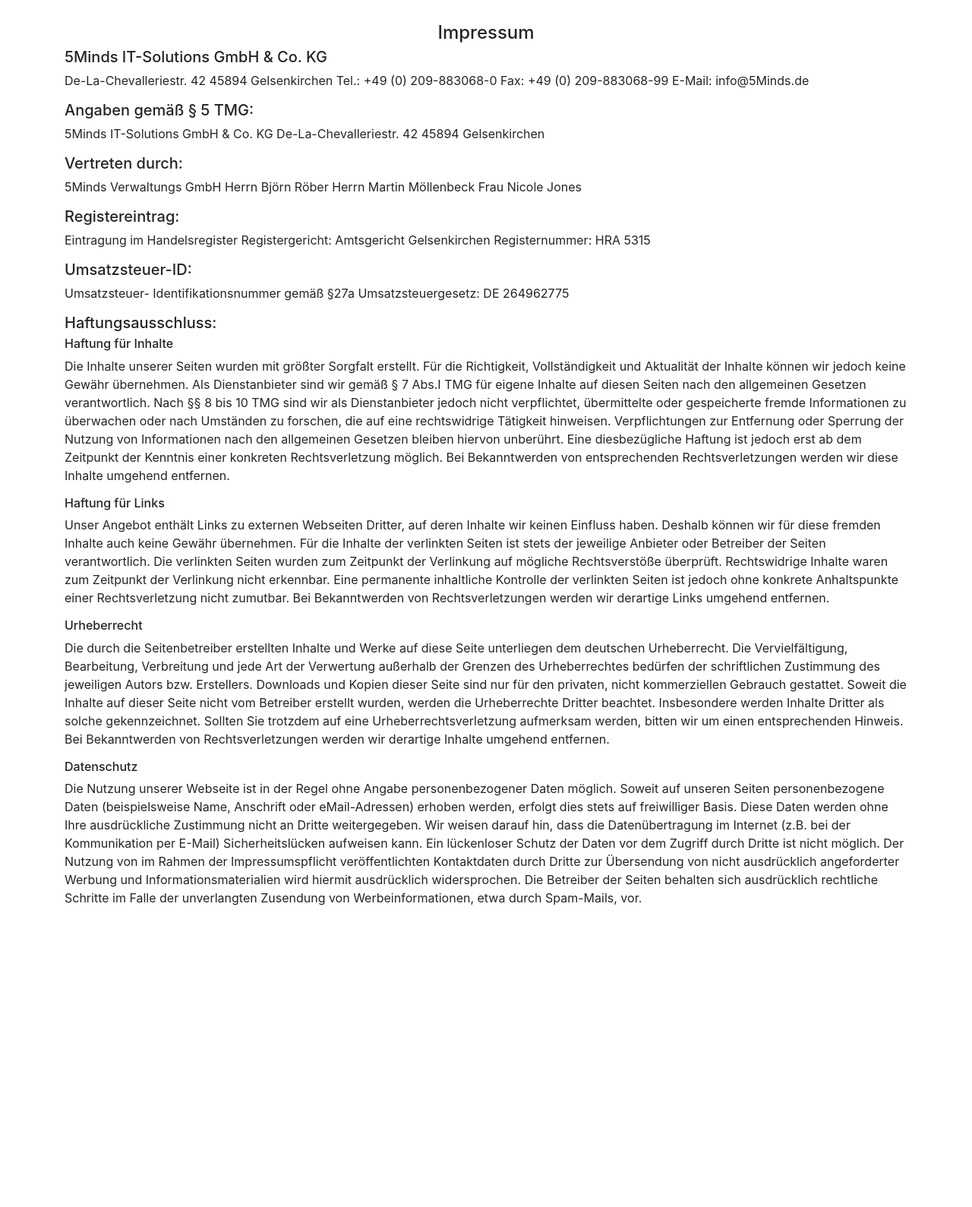
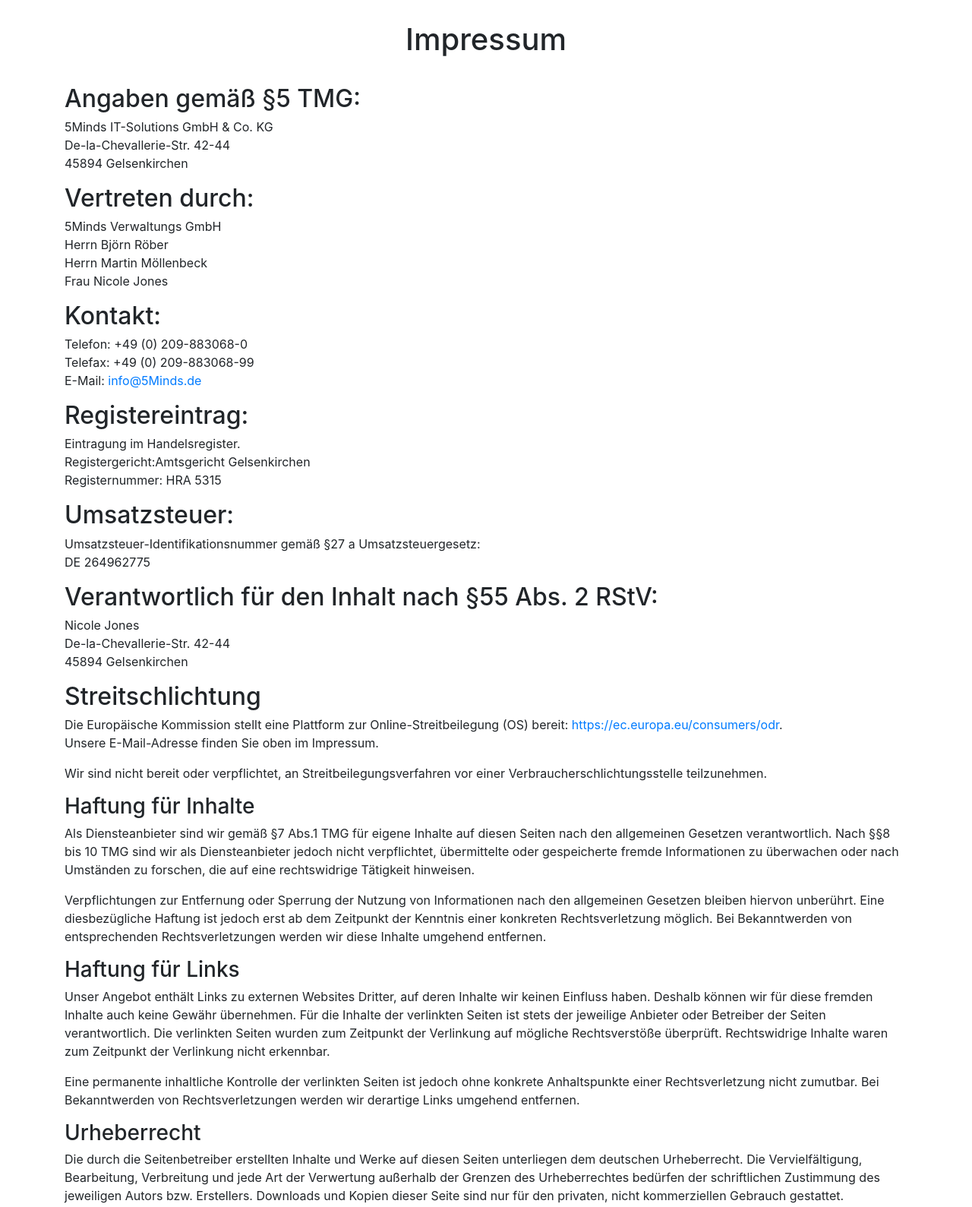
Before and after one commit to essential-projects/essential-projects.github.io, a plain HTML site: page impressum.html in a window 1280 px wide. Shown: the part 500-2089 px from the top of the page at 76% size. Before the commit the page ends 1760 px from the top, so only its background shows below. Drawn offline with nearby package versions, Linux system fonts and the light colour scheme.

Commit message:
:sparkles: Add new text for imprint

```diff
--- a/impressum.html
+++ b/impressum.html
@@ -1,4 +1,3 @@
-
 <!DOCTYPE html>
 <html lang="en">
   <head>
@@ -18,58 +17,103 @@
     <div class="container padding-tb-50">
       <div class="row">
         <div class="col-md-12">
-          <h4 style="text-align: center;">Impressum</h4>
-          <h5>5Minds IT-Solutions GmbH & Co. KG</h5>
-          <p>
-            De-La-Chevalleriestr. 42
-            45894 Gelsenkirchen
-            Tel.: +49 (0) 209-883068-0
-            Fax: +49 (0) 209-883068-99
-            E-Mail: info@5Minds.de
-          </p>
-          <h5>Angaben gemäß § 5 TMG:</h5>
-          <p>
-            5Minds IT-Solutions GmbH & Co. KG
-            De-La-Chevalleriestr. 42
-            45894 Gelsenkirchen
-          </p>
-          <h5>Vertreten durch:</h5>
-          <p>
-            5Minds Verwaltungs GmbH
-            Herrn Björn Röber
-            Herrn Martin Möllenbeck
-            Frau Nicole Jones
-          </p>
-          <h5>Registereintrag:</h5>
-          <p>
-            Eintragung im Handelsregister
-            Registergericht:  Amtsgericht Gelsenkirchen
-            Registernummer:  HRA 5315
-          </p>
-          <h5>Umsatzsteuer-ID:</h5>
-          <p>
-            Umsatzsteuer- Identifikationsnummer gemäß §27a
-            Umsatzsteuergesetz: DE 264962775
-          </p>
-          <h5>Haftungsausschluss:</h5>
-          <h6>Haftung für Inhalte</h6>
-          <p>
-            Die Inhalte unserer Seiten wurden mit größter Sorgfalt erstellt. Für die Richtigkeit, Vollständigkeit und Aktualität der Inhalte können wir jedoch keine Gewähr übernehmen. Als Dienstanbieter sind wir gemäß § 7 Abs.I TMG für eigene Inhalte auf diesen Seiten nach den allgemeinen Gesetzen verantwortlich. Nach §§ 8 bis 10 TMG sind wir als Dienstanbieter jedoch nicht verpflichtet, übermittelte oder gespeicherte fremde Informationen zu überwachen oder nach Umständen zu forschen, die auf eine rechtswidrige Tätigkeit hinweisen. Verpflichtungen zur Entfernung oder Sperrung der Nutzung von Informationen nach den allgemeinen Gesetzen bleiben hiervon unberührt. Eine diesbezügliche Haftung ist jedoch erst ab dem Zeitpunkt der Kenntnis einer konkreten Rechtsverletzung möglich. Bei Bekanntwerden von entsprechenden Rechtsverletzungen werden wir diese Inhalte umgehend entfernen.
-          <h6>Haftung für Links</h6>
-          <p>
-            Unser Angebot enthält Links zu externen Webseiten Dritter, auf deren Inhalte wir keinen Einfluss haben. Deshalb können wir für diese fremden Inhalte auch keine Gewähr übernehmen. Für die Inhalte der verlinkten Seiten ist stets der jeweilige Anbieter oder Betreiber der Seiten verantwortlich. Die verlinkten Seiten wurden zum Zeitpunkt der Verlinkung auf mögliche Rechtsverstöße überprüft. Rechtswidrige Inhalte waren zum Zeitpunkt der Verlinkung nicht erkennbar. Eine permanente inhaltliche Kontrolle der verlinkten Seiten ist jedoch ohne konkrete Anhaltspunkte einer Rechtsverletzung nicht zumutbar. Bei Bekanntwerden von Rechtsverletzungen werden wir derartige Links umgehend entfernen.
-          </p>
-          <h6>Urheberrecht</h6>
-          <p>
-            Die durch die Seitenbetreiber erstellten Inhalte und Werke auf diese Seite unterliegen dem deutschen Urheberrecht. Die Vervielfältigung, Bearbeitung, Verbreitung und jede Art der Verwertung außerhalb der Grenzen des Urheberrechtes bedürfen der schriftlichen Zustimmung des jeweiligen Autors bzw. Erstellers. Downloads und Kopien dieser Seite sind nur für den privaten, nicht kommerziellen Gebrauch gestattet. Soweit die Inhalte auf dieser Seite nicht vom Betreiber erstellt wurden, werden die Urheberrechte Dritter beachtet. Insbesondere werden Inhalte Dritter als solche gekennzeichnet. Sollten Sie trotzdem auf eine Urheberrechtsverletzung aufmerksam werden, bitten wir um einen entsprechenden Hinweis. Bei Bekanntwerden von Rechtsverletzungen werden wir derartige Inhalte umgehend entfernen.
-          </p>
-          <h6>Datenschutz</h6>
-          <p>
-            Die Nutzung unserer Webseite ist in der Regel ohne Angabe personenbezogener Daten möglich. Soweit auf unseren Seiten personenbezogene Daten (beispielsweise Name, Anschrift oder eMail-Adressen) erhoben werden, erfolgt dies stets auf freiwilliger Basis. Diese Daten werden ohne Ihre ausdrückliche Zustimmung nicht an Dritte weitergegeben.  Wir weisen darauf hin, dass die Datenübertragung im Internet (z.B. bei der Kommunikation per E-Mail) Sicherheitslücken aufweisen kann. Ein lückenloser Schutz der Daten vor dem Zugriff durch Dritte ist nicht möglich.  Der Nutzung von im Rahmen der Impressumspflicht veröffentlichten Kontaktdaten durch Dritte zur Übersendung von nicht ausdrücklich angeforderter Werbung und Informationsmaterialien wird hiermit ausdrücklich widersprochen. Die Betreiber der Seiten behalten sich ausdrücklich rechtliche Schritte im Falle der unverlangten Zusendung von Werbeinformationen, etwa durch Spam-Mails, vor.
-          </p>
+          <h1 class="imprint-headline">Impressum</h1>
+
+          <h2>Angaben gemäß §5 TMG:</h2>
+
+          <p>5Minds IT-Solutions GmbH &amp; Co. KG<br/>
+          De-la-Chevallerie-Str. 42-44 <br/>
+          45894  Gelsenkirchen </p>
+
+          <h2>Vertreten durch:</h2>
+
+          <p>5Minds Verwaltungs GmbH<br/>
+          Herrn Björn Röber<br/>
+          Herrn Martin Möllenbeck<br/>
+          Frau Nicole Jones</p>
+
+          <h2>Kontakt:</h2>
+
+          <p>Telefon: +49 (0) 209-883068-0 <br/>
+          Telefax: +49 (0) 209-883068-99<br/>
+          E-Mail:<a href="mailto:info@5Minds.de"> info@5Minds.de</a></p>
+
+          <h2>Registereintrag:</h2>
+
+          <p>Eintragung im Handelsregister. <br/>
+          Registergericht:Amtsgericht Gelsenkirchen <br/>
+          Registernummer: HRA 5315</p>
+
+          <h2>Umsatzsteuer:</h2>
+
+          <p>Umsatzsteuer-Identifikationsnummer gemäß §27 a Umsatzsteuergesetz:<br/>
+          DE 264962775</p>
+
+          <h2>Verantwortlich für den Inhalt nach §55 Abs. 2 RStV:</h2>
+
+          <p>Nicole Jones<br/>
+          De-la-Chevallerie-Str. 42-44 <br/>
+          45894 Gelsenkirchen </p>
+
+          <h2>Streitschlichtung</h2>
+
+          <p>Die Europäische Kommission stellt eine Plattform zur Online-Streitbeilegung (OS) bereit:
+              <a href="https://ec.europa.eu/consumers/odr" target="_blank">https://ec.europa.eu/consumers/odr</a>.<br/>
+              Unsere E-Mail-Adresse finden Sie oben im Impressum.</p>
+
+          <p>Wir sind nicht bereit oder verpflichtet, an Streitbeilegungsverfahren vor einer Verbraucherschlichtungsstelle
+             teilzunehmen.</p>
+
+          <h3>Haftung für Inhalte</h3>
+
+          <p>Als Diensteanbieter sind wir gemäß §7 Abs.1 TMG für eigene Inhalte auf diesen Seiten nach den allgemeinen Gesetzen
+             verantwortlich. Nach §§8 bis 10 TMG sind wir als Diensteanbieter jedoch nicht verpflichtet, übermittelte oder
+             gespeicherte fremde Informationen zu überwachen oder nach Umständen zu forschen, die auf eine rechtswidrige
+             Tätigkeit hinweisen.</p>
+
+          <p>Verpflichtungen zur Entfernung oder Sperrung der Nutzung von Informationen nach den allgemeinen Gesetzen bleiben
+             hiervon unberührt. Eine diesbezügliche Haftung ist jedoch erst ab dem Zeitpunkt der Kenntnis einer konkreten
+             Rechtsverletzung möglich. Bei Bekanntwerden von entsprechenden Rechtsverletzungen werden wir diese Inhalte umgehend
+             entfernen.</p>
+
+          <h3>Haftung für Links</h3>
+
+          <p>Unser Angebot
+             enthält Links zu externen Websites Dritter, auf deren Inhalte wir keinen Einfluss haben. Deshalb können wir für
+             diese fremden Inhalte auch keine Gewähr übernehmen. Für die Inhalte der verlinkten Seiten ist stets der jeweilige
+             Anbieter oder Betreiber der Seiten verantwortlich. Die verlinkten Seiten wurden zum Zeitpunkt der Verlinkung auf
+             mögliche Rechtsverstöße überprüft. Rechtswidrige Inhalte waren zum Zeitpunkt der Verlinkung nicht erkennbar.</p>
+
+          <p>Eine permanente inhaltliche Kontrolle der verlinkten Seiten ist jedoch ohne konkrete Anhaltspunkte einer
+             Rechtsverletzung nicht zumutbar. Bei Bekanntwerden von Rechtsverletzungen werden wir derartige Links umgehend
+             entfernen.</p>
+
+          <h3>Urheberrecht</h3>
+
+          <p>Die durch die Seitenbetreiber erstellten Inhalte und Werke auf diesen Seiten
+             unterliegen dem deutschen Urheberrecht. Die Vervielfältigung, Bearbeitung, Verbreitung und jede Art der Verwertung
+             außerhalb der Grenzen des Urheberrechtes bedürfen der schriftlichen Zustimmung des jeweiligen Autors bzw.
+             Erstellers. Downloads und Kopien dieser Seite sind nur für den privaten, nicht kommerziellen Gebrauch gestattet.</p>
+
+          <p>Soweit die Inhalte auf dieser Seite nicht vom Betreiber erstellt wurden, werden die Urheberrechte Dritter beachtet.
+             Insbesondere werden Inhalte Dritter als solche gekennzeichnet. Sollten Sie trotzdem auf eine Urheberrechtsverletzung
+             aufmerksam werden, bitten wir um einen entsprechenden Hinweis. Bei Bekanntwerden von Rechtsverletzungen werden wir
+             derartige Inhalte umgehend entfernen.</p>
         </div>
       </div>
     </div>
+
+  <div class="impressum-container">
+    <div class="container">
+      <div class="row">
+        <div class="col-md-12">
+          <a href="index.html" style="color: inherit;">· Home ·</a>
+          <a href="impressum.html" style="color: inherit;"> Impressum ·</a>
+          <a href="data_privacy.html" style="color: inherit;"> Datenschutz ·</a>
+        </div>
+      </div>
+    </div>
+  </div>
 
   <!-- Optional JavaScript -->
   <!-- jQuery first, then Popper.js, then Bootstrap JS -->
```
